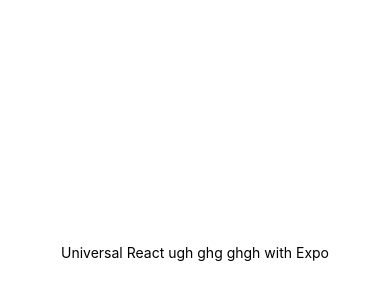
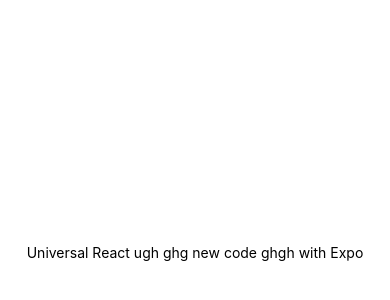
Before and after one commit to NerdJS-Project/Front-End, a React Native app: screen / in a window 390 px wide. Shown: the part 170-470 px from the top of the page. Built offline with nearby package versions, Linux system fonts and the light colour scheme.

Commit message:
testing out the pull request

```diff
--- a/App.js
+++ b/App.js
@@ -10,7 +10,7 @@
         alignItems: "center",
       }}
     >
-      <Text>Universal React ugh ghg ghgh with Expo</Text>
+      <Text>Universal React ugh ghg new code ghgh with Expo</Text>
     </View>
   );
 }
```
